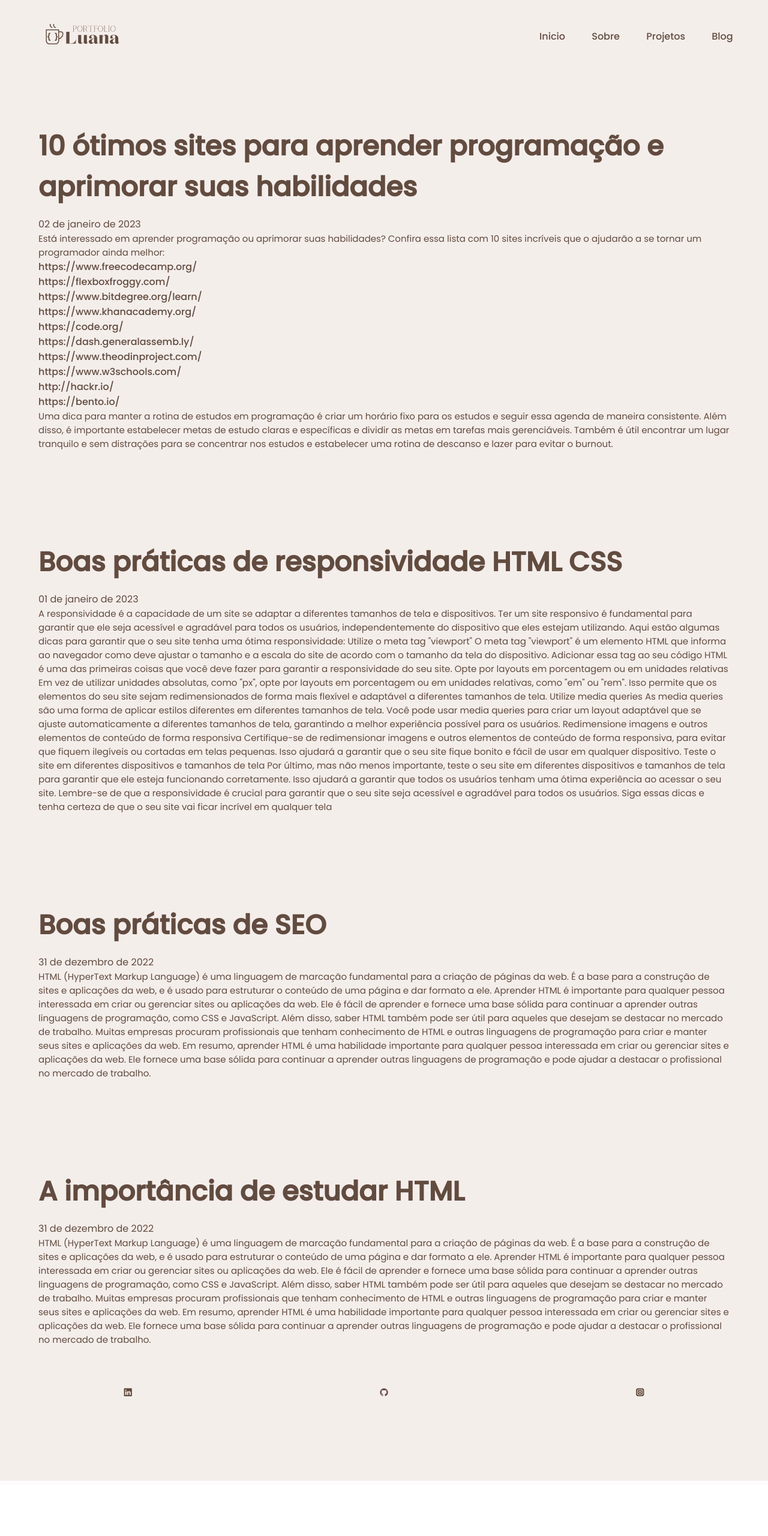
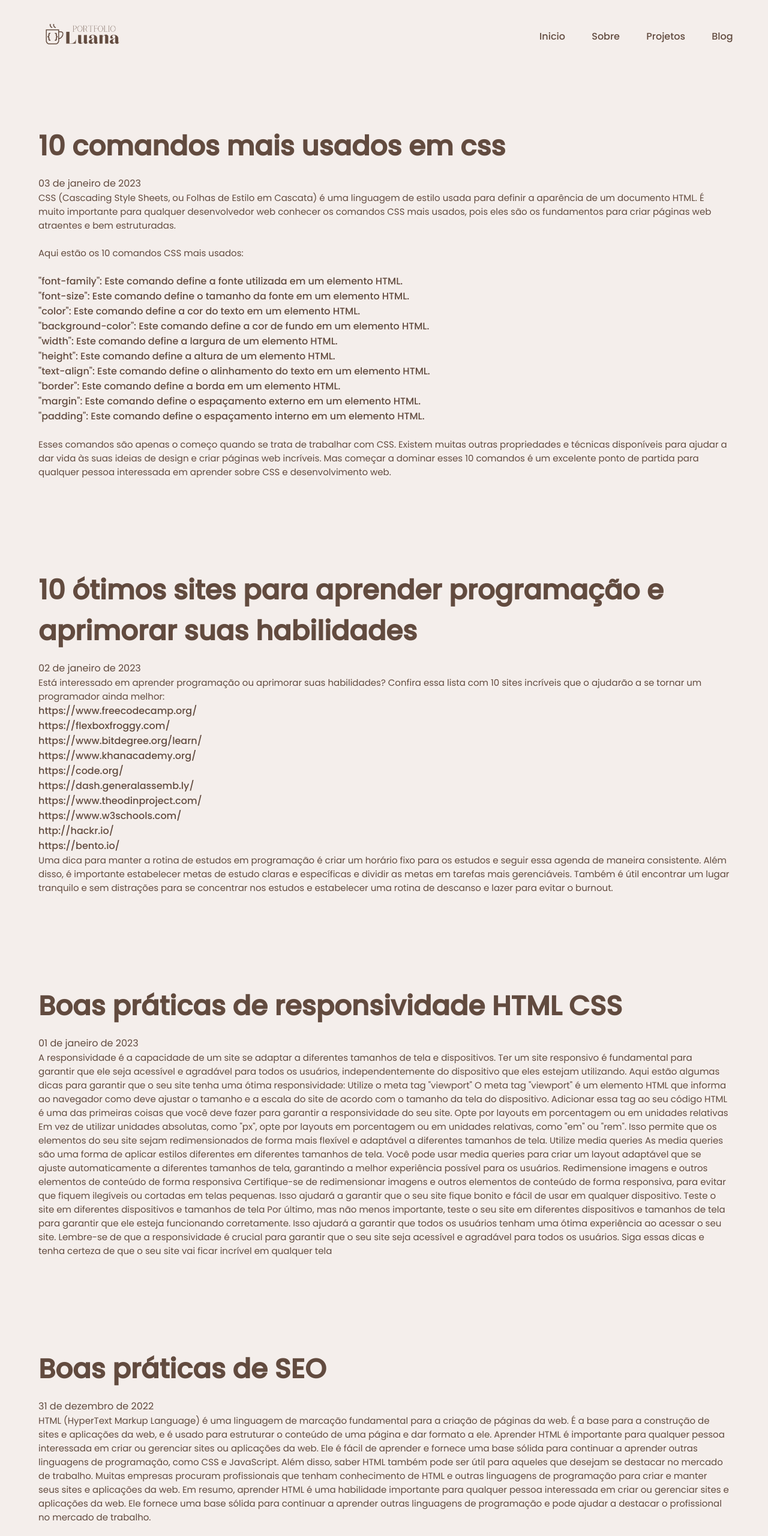
Before and after one commit to luadechiclete/portifolio, a plain HTML site: page blog.html in a window 1280 px wide. Shown: the top 2560 px of the page at 60% size. Before the commit the page ends 2468 px from the top, so only its background shows below. Drawn offline with nearby package versions, Linux system fonts and the light colour scheme.

Commit message:
att blog

```diff
--- a/assets/css/style-audio.css
+++ b/assets/css/style-audio.css
@@ -22,4 +22,5 @@
     border-radius: 10px;
     padding: 3px;
     width: 121px;
+    margin-bottom: 4em;
   }
--- a/assets/css/style.css
+++ b/assets/css/style.css
@@ -7,8 +7,10 @@
 }
 
 body {
-    background-size: cover;
+    width: 100%;
+    height: 100%;
 }
+
 /*--------------------CORPO DO SITE------------------------*/
 .container {
     background-color: #F4EEEB;
@@ -199,35 +201,24 @@ header {
 
 footer {
     background-color: #F4EEEB;
-    width: 100vw;
-    height: 20vh;
+    height: 100px;
 }
 
 .footer-projeto {
-    height: 50vh;
+    height: 300px;
 }
 
-.social-links, .social {
+.social-links {
     display: flex;
     align-items: center;
-    justify-content: space-around;
+    justify-content: center;
 }
 
-.social-links, .social a {
+.social-links a {
     text-decoration: none;
     color: #624b3f;
     font-size: 30px;
 }
 
-.social {
-    display: flex;
+.uil {
     align-items: center;
-    flex-direction: column;
-
-}
-
-.elementos {
-    display: flex;
-    justify-content: center;
-    align-items: center;
-}
--- a/blog.html
+++ b/blog.html
@@ -33,6 +33,31 @@
         </header>
 
         <div class="content-blog">
+
+
+            <div class="texto-content">
+                <a href="/blog/10-comandos-mais-usados-css.html"><h1>10 comandos mais usados em css</h1></a>
+                <time datetime="2023-01-03" class="data">03 de janeiro de 2023</time>
+                <p class="p-blog">
+                        CSS (Cascading Style Sheets, ou Folhas de Estilo em Cascata) é uma linguagem de estilo usada para definir a aparência de um documento HTML. É muito importante para qualquer desenvolvedor web conhecer os comandos CSS mais usados, pois eles são os fundamentos para criar páginas web atraentes e bem estruturadas.
+                    <br><br>
+                        Aqui estão os 10 comandos CSS mais usados:
+                        <br><br>
+                        <ol>
+                        <li>"font-family": Este comando define a fonte utilizada em um elemento HTML.</li>
+                        <li>"font-size": Este comando define o tamanho da fonte em um elemento HTML.</li>
+                        <li>"color": Este comando define a cor do texto em um elemento HTML.</li>
+                        <li>"background-color": Este comando define a cor de fundo em um elemento HTML.</li>
+                        <li>"width": Este comando define a largura de um elemento HTML.</li>
+                        <li>"height": Este comando define a altura de um elemento HTML.</li>
+                        <li>"text-align": Este comando define o alinhamento do texto em um elemento HTML.</li>
+                        <li>"border": Este comando define a borda em um elemento HTML.</li>
+                        <li>"margin": Este comando define o espaçamento externo em um elemento HTML.</li>
+                        <li>"padding": Este comando define o espaçamento interno em um elemento HTML.</li>
+                        </ol><p class="p-blog"><br>
+                        Esses comandos são apenas o começo quando se trata de trabalhar com CSS. Existem muitas outras propriedades e técnicas disponíveis para ajudar a dar vida às suas ideias de design e criar páginas web incríveis. Mas começar a dominar esses 10 comandos é um excelente ponto de partida para qualquer pessoa interessada em aprender sobre CSS e desenvolvimento web.
+                </p>
+            </div>
 
             <div class="texto-content">
                 <a href="/blog/dicas-sites-estudar.html"><h1>10 ótimos sites para aprender programação e aprimorar suas habilidades</h1></a>
```
Also changed, not shown: blog/10-comandos-mais-usados-css.html (added, +71 -0 lines), index.html (+7 -12 lines).
